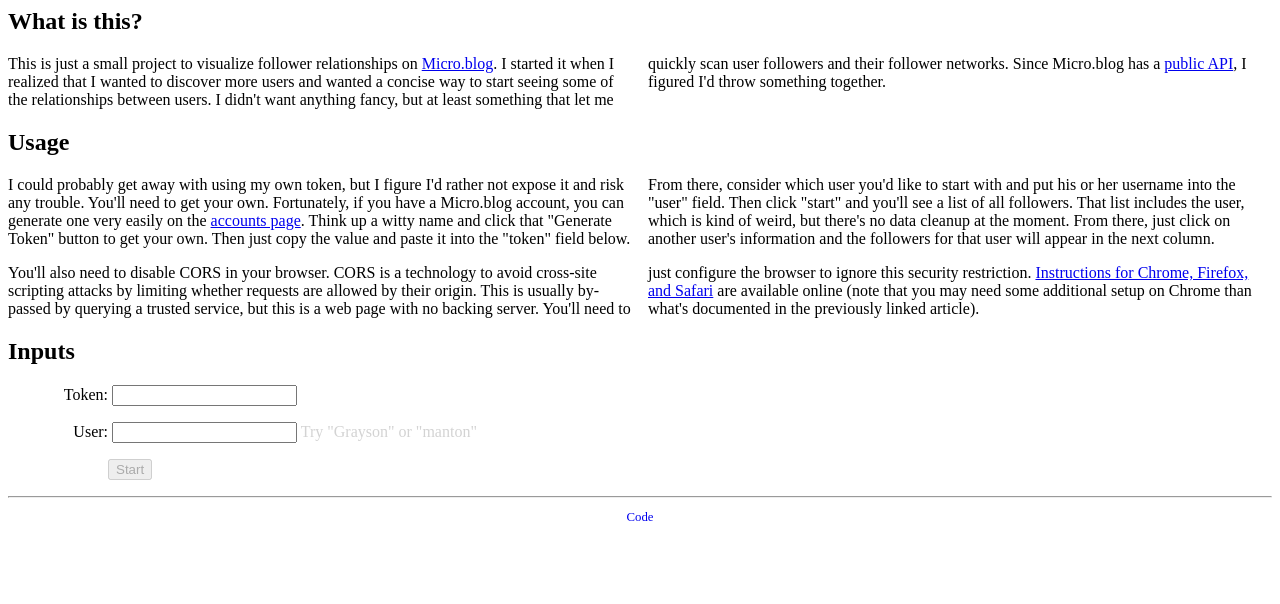
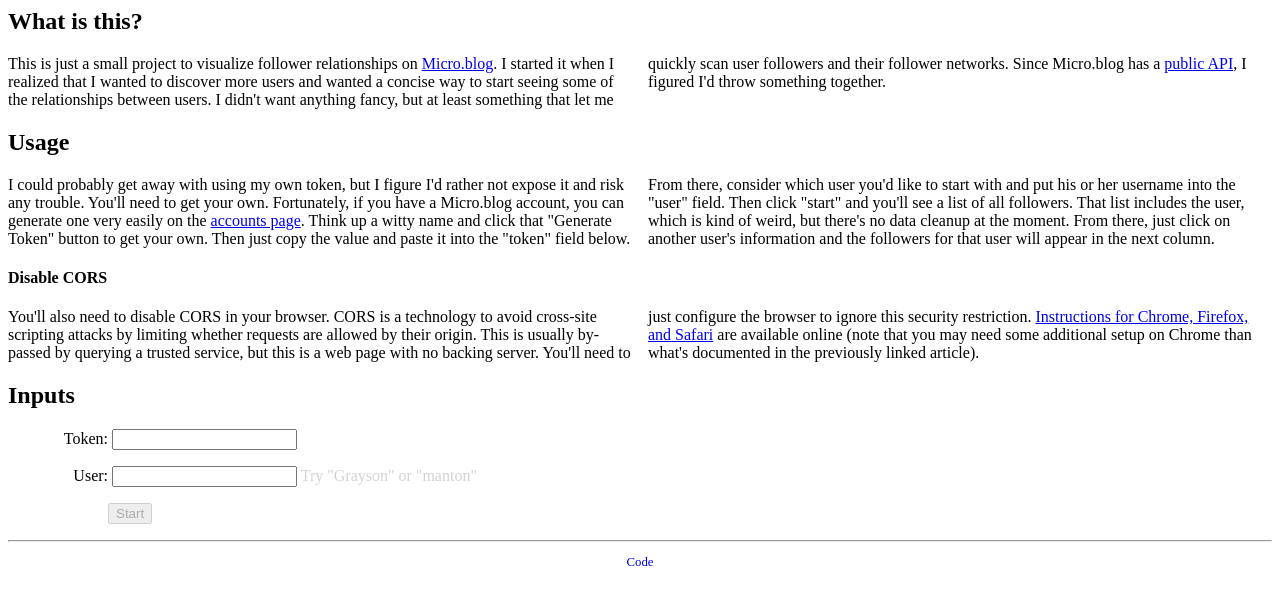
Before and after one commit to cdn/micro-blog-followers, a plain HTML site: page index.html in a window 1280 px wide. Drawn offline with Linux system fonts and the light colour scheme.

Commit message:
Add header

```diff
--- a/index.html
+++ b/index.html
@@ -16,6 +16,9 @@
 	<p class="cols-2">
 		I could probably get away with using my own token, but I figure I'd rather not expose it and risk any trouble.  You'll need to get your own.  Fortunately, if you have a Micro.blog account, you can generate one very easily on the <a href="https://micro.blog/account/apps">accounts page</a>.  Think up a witty name and click that "Generate Token" button to get your own.  Then just copy the value and paste it into the "token" field below.  From there, consider which user you'd like to start with and put his or her username into the "user" field.  Then click "start" and you'll see a list of all followers.  That list includes the user, which is kind of weird, but there's no data cleanup at the moment.  From there, just click on another user's information and the followers for that user will appear in the next column.
 	</p>
+
+	<h4>Disable CORS</h4>
+
 	<p class="cols-2">
 		You'll also need to disable CORS in your browser.  CORS is a technology to avoid cross-site scripting attacks by limiting whether requests are allowed by their origin.  This is usually by-passed by querying a trusted service,
 		but this is a web page with no backing server.  You'll need to just configure the browser to ignore this security restriction.  <a href="https://www.thepolyglotdeveloper.com/2014/08/bypass-cors-errors-testing-apis-locally/">Instructions for Chrome, Firefox, and Safari</a>
```
